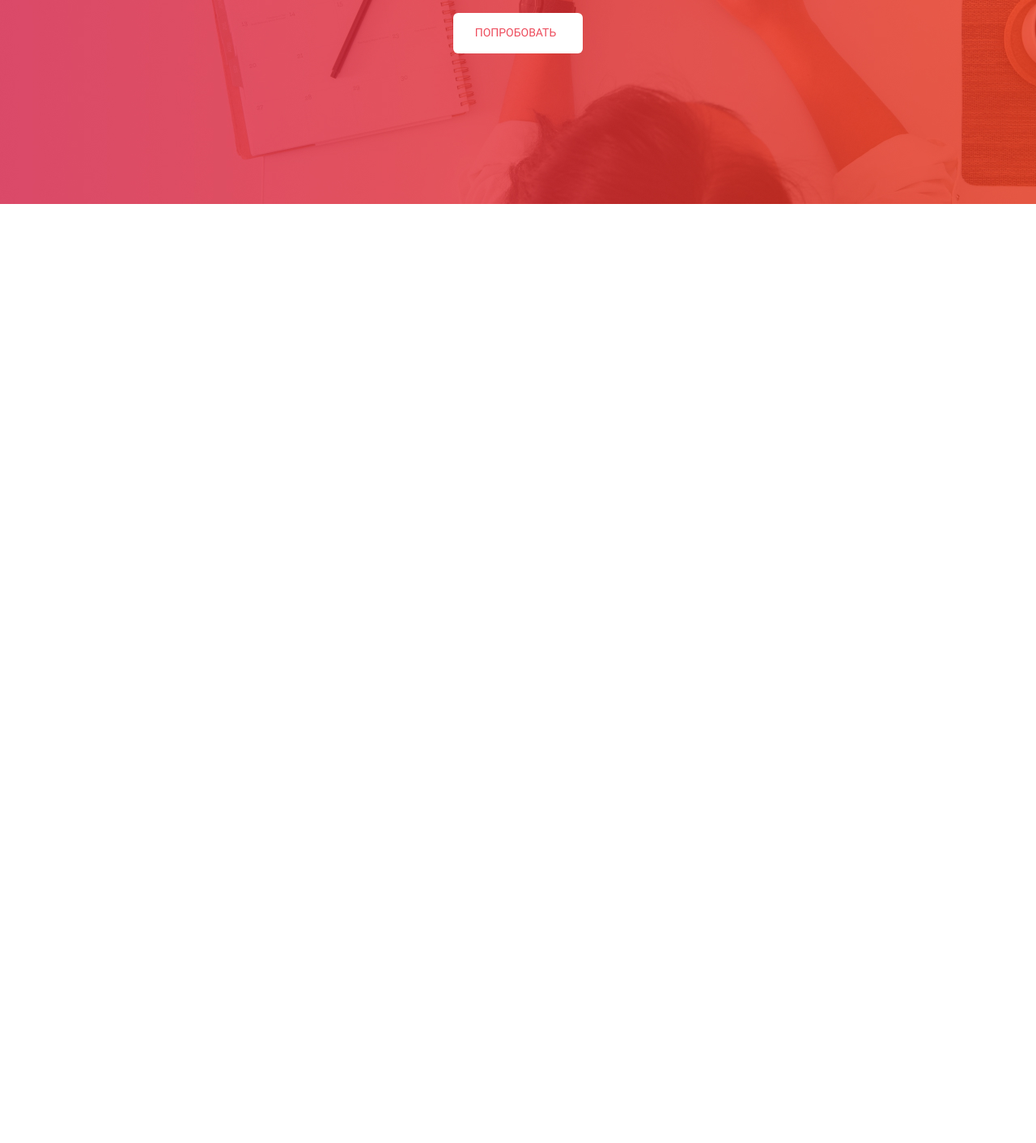
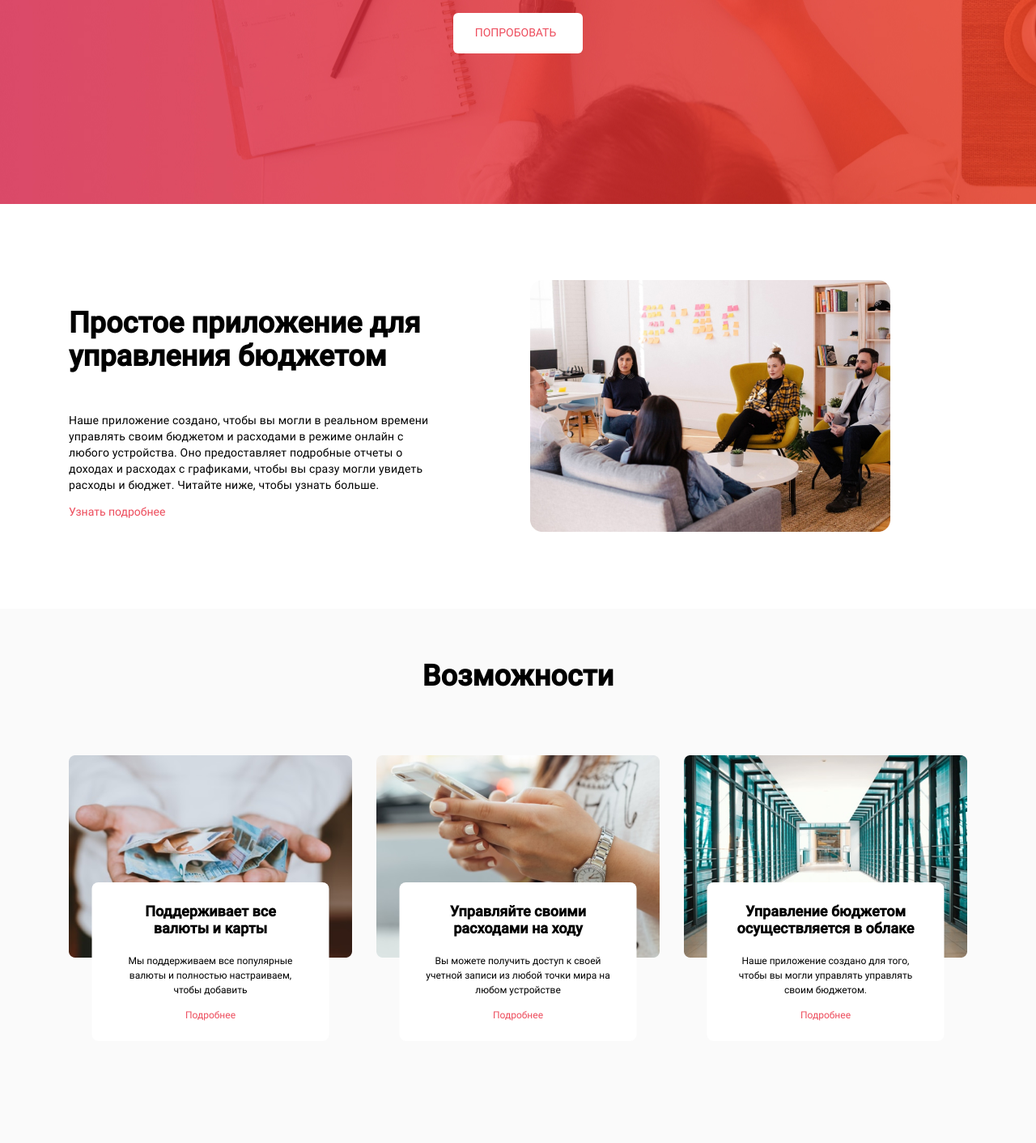
Before and after one commit to raevmaksim/Cloudbudget, a plain HTML site: page index.html in a window 1280 px wide. Shown: the part 530-1942 px from the top of the page at 81% size. Before the commit the page ends 800 px from the top, so only its background shows below. Drawn offline with Linux system fonts and the light colour scheme.

Commit message:
About Benefits

```diff
--- a/css/style.css
+++ b/css/style.css
@@ -40,6 +40,11 @@ html {
   font-size: 36px;
   color: var(--darck-color);
  }
+ .text_h3 {
+  font-family: 'RobotoMedium';
+  font-size: 18px;
+  color: var(--darck-color);
+ }
  .text_p {
   font-family: 'RobotoMRegular';
   font-size: 14px;
@@ -54,6 +59,7 @@ html {
   font-family: 'RobotoMRegular';
   font-size: 12px;
   color: var(--red-color);
+  text-decoration: none;
  }
 
  /* Контэйнер */
@@ -69,7 +75,7 @@ html {
   background-image: url(../img/bg_header.jpg);
   background-size: cover;
   background-repeat: no-repeat;
-  height: 782px;
+  padding-bottom: 186px;
 }
 
 /* Navbar */
@@ -140,3 +146,79 @@ html {
   display: block;
   margin: 0 auto;
 }
+
+/* About */
+
+.about__flex {
+  padding-top: 94px;
+  display: flex;
+}
+.about__content {
+  max-width: 445px;
+  margin-right: 125px;
+}
+.about__title {
+  padding-top: 33px;
+  margin-bottom: 47px;
+}
+.about__text {
+  letter-spacing: 0.2px;
+  line-height: 20px;
+  margin-bottom: 14px;
+}
+.about__link {
+  font-size: 14px;
+}
+.about__img {
+  width: 445px;
+  height: 311px;
+  margin-bottom: 95px;
+}
+
+/* Benefits */
+
+.benefits {
+  background-color: #FAFAFA;
+  padding-bottom: 283px;
+}
+.benefits__title {
+  padding-top: 63px;
+  text-align: center;
+  margin-bottom: 77px;
+}
+.benefits__grid {
+  display: grid;
+  grid-template-columns: repeat(3, 1fr);
+  gap: 30px;
+}
+.benefits__img {
+  position: absolute;
+  z-index: 1;
+}
+.benefits__content {
+  background-color: var(--white-color);
+  border-radius: 8px;
+  z-index: 2;
+  width: 293px;
+  position: relative;
+  top: 157px;
+  left: 50%;
+  transform: translate(-50%);
+  padding-bottom: 25px;
+}
+.benefits__content_title {
+  padding-top: 26px;
+  text-align: center;
+  max-width: 229px;
+  margin: 0 auto 20px;
+}
+.benefits__content_text {
+  max-width: 229px;
+  line-height: 18px;
+  text-align: center;
+  margin: 0 auto 16px;
+}
+.benefits__content_link {
+  display: block;
+  text-align: center;
+}
--- a/index.html
+++ b/index.html
@@ -39,6 +39,54 @@
     </div>
   </section>
 
+  <!-- About -->
+  <section class="about">
+    <div class="container">
+      <div class="about__flex">
+        <div class="about__content">
+          <h2 class="about__title text_h2">Простое приложение для управления бюджетом</h2>
+          <p class="about__text text_p">Наше приложение создано, чтобы вы могли в реальном времени управлять своим бюджетом и расходами в режиме онлайн с любого устройства. Оно предоставляет подробные отчеты о доходах и расходах с графиками, чтобы вы сразу могли увидеть расходы и бюджет. Читайте ниже, чтобы узнать больше.</p>
+          <a href="" class="about__link text_link">Узнать подробнее</a>
+        </div>
+        <img src="img/video_bg.jpg" alt="" class="about__img">
+      </div>
+    </div>
+  </section>
+
+  <!-- Benefits -->
+
+  <section class="benefits">
+    <div class="container">
+      <h2 class="benefits__title text_h2">Возможности</h2>
+      <div class="benefits__grid">
+        <div class="benefits__card">
+          <img src="img/Overview.png" alt="" class="benefits__img">
+          <div class="benefits__content">
+            <h3 class="benefits__content_title text_h3">Поддерживает все валюты и карты</h3>
+            <p class="benefits__content_text text_preview">Мы поддерживаем все популярные валюты и полностью настраиваем, чтобы добавить</p>
+            <a href="" class="benefits__content_link text_link">Подробнее</a>
+          </div>
+        </div>
+        <div class="benefits__card">
+          <img src="img/Overview 2.png" alt="" class="benefits__img">
+          <div class="benefits__content">
+            <h3 class="benefits__content_title text_h3">Управляйте своими расходами на ходу</h3>
+            <p class="benefits__content_text text_preview">Вы можете получить доступ к своей учетной записи из любой точки мира на любом устройстве</p>
+            <a href="" class="benefits__content_link text_link">Подробнее</a>
+          </div>
+        </div>
+        <div class="benefits__card">
+          <img src="img/Overview 3.png" alt="" class="benefits__img">
+          <div class="benefits__content">
+            <h3 class="benefits__content_title text_h3">Управление бюджетом осуществляется в облаке</h3>
+            <p class="benefits__content_text text_preview">Наше приложение создано для того, чтобы вы могли управлять управлять своим бюджетом. </p>
+            <a href="" class="benefits__content_link text_link">Подробнее</a>
+          </div>
+        </div>
+      </div>
+    </div>
+  </section>
+
   <script src="js/main.js"></script>
 </body>
 </html>
```
